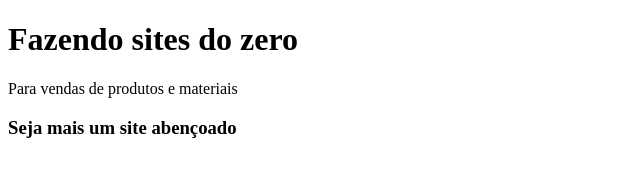
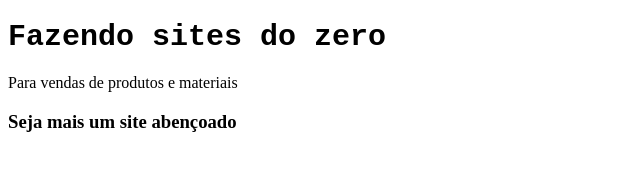
Before and after one commit to FabiovCampos/Javascript, a plain HTML site: page index.html in a window 1280 px wide. Shown: the whole page, without its empty margins (0-640 px from the left). Drawn offline with Linux system fonts and the light colour scheme.

Commit message:
adicionado CSS

```diff
--- a/index.html
+++ b/index.html
@@ -1,6 +1,7 @@
 <!DOCTYPE html>
 <html lang="pt-br">
 <head>
+    <link rel="stylesheet" href="style.css">
     <meta charset="UTF-8">
     <meta name="viewport" content="width=device-width, initial-scale=1.0">
     <title>Primeiro estudo no pc</title>
--- /dev/null
+++ b/style.css
@@ -0,0 +1,8 @@
+body{
+
+background-image: -o-linear-gradient(red white green);}
+h1{
+
+    font-size: 30px;font-family: 'Courier New', Courier, monospace
+    ;
+}
```
